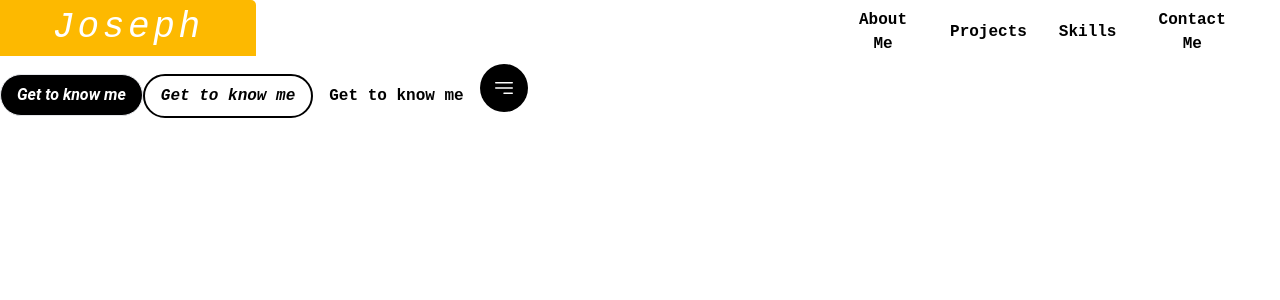
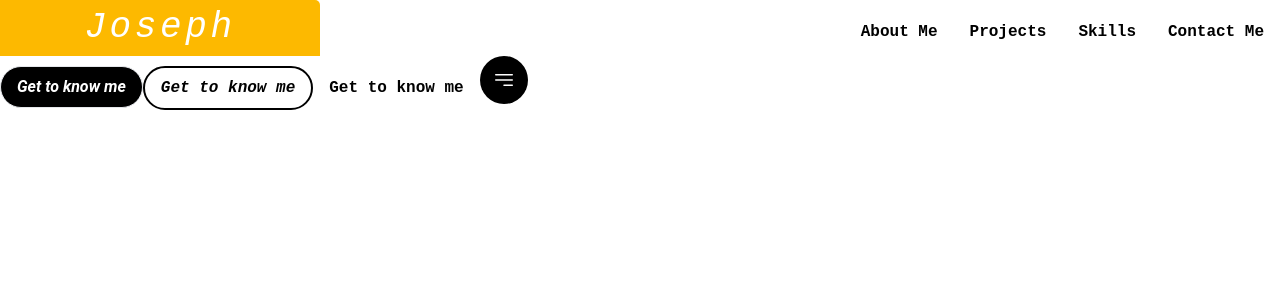
Before and after one commit to programmergeek/landing-page, a Next.js app in the folder landing-page/: page / in a window 1280 px wide. Shown: the top 300 px of the page. Built offline with nearby package versions, Linux system fonts and the light colour scheme.

Commit message:
rework desktop navigation bar layout

```diff
--- a/landing-page/components/NavigationBar.tsx
+++ b/landing-page/components/NavigationBar.tsx
@@ -36,14 +36,13 @@ const NavigationBarWrapper: React.FC<Props> = ({ ...props }) => {
     const children = Children.map(props.children, (value) => value) as React.ReactNode[]
 
     return (
-    <nav className='hidden md:grid grid-cols-[16rem_auto_28rem]'>
-        <div>
+    <nav className='hidden md:flex'>
+        <div className='w-80'>
             <a href="/">
             {children[0]}
             </a>
         </div>
-        <div></div>
-        <div>
+        <div className='ml-auto mt-3'>
             {children[1]}
         </div>
     </nav>
@@ -55,7 +54,7 @@ export const NavigationBar: React.FC = () => {
     return (
     <NavigationBarWrapper>
         <p className='font-sourceCodePro text-4xl font-medium italic tracking-widest bg-folderYellow rounded-tr-[5px] text-white text-center py-2'>Joseph</p>
-        <div className='flex justify-end flex-row pr-7'>
+        <div className='flex justify-end flex-row'>
             {
                 ["About Me", "Projects", "Skills", "Contact Me"].map((value) => {
                     return <TertiaryButton>{value}</TertiaryButton>
```
